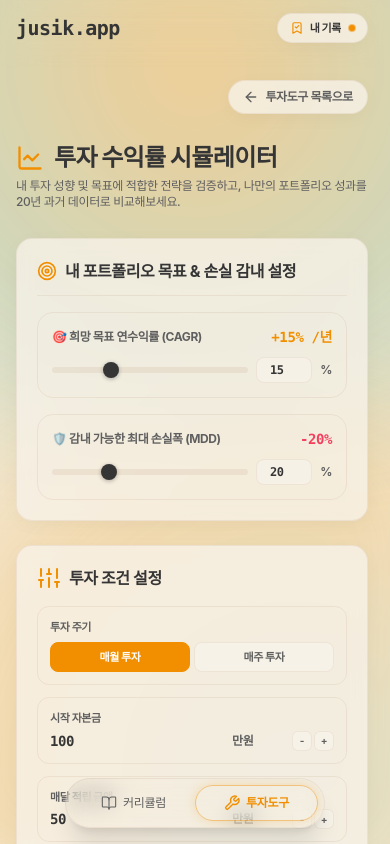
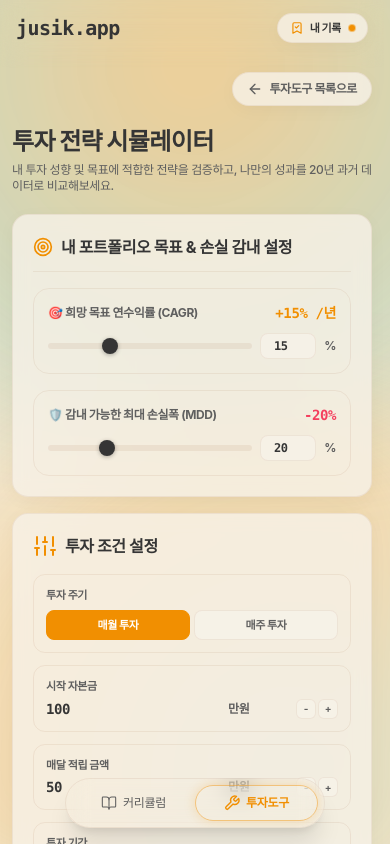
Before and after one commit to hajooi/jusik-app, a Next.js app: page /tools/simulate in a window 390 px wide. Shown: the top 844 px of the page. Built offline with nearby package versions, Linux system fonts and the light colour scheme.

Commit message:
refactor: update simulator title & survey text, add auto scroll to top and git push

```diff
--- a/src/app/tools/page.tsx
+++ b/src/app/tools/page.tsx
@@ -5,14 +5,14 @@ export default function ToolsPage() {
   const tools = [
     {
       title: '투자 성향 진단',
-      description: '손실이 무서운 사람부터 적극적인 사람까지! 나의 진짜 투자 스타일과 위험 관리법 진단',
+      description: '손실이 걱정되는 사람부터 큰 기회를 찾는 사람까지! 나에게 딱 맞는 투자 스타일 찾기',
       href: '/tools/type',
       icon: Sparkles,
       tag: '40문항 진단',
       isComingSoon: false,
     },
     {
-      title: '투자 수익률 시뮬레이터',
+      title: '투자 전략 시뮬레이터',
       description: '이렇게 투자하면 미래에 얼마가 모일까? 내가 만든 조합의 성적 미리보기',
       href: '/tools/simulate',
       icon: LineChart,
--- a/src/app/tools/simulate/layout.tsx
+++ b/src/app/tools/simulate/layout.tsx
@@ -1,7 +1,7 @@
 import { Metadata } from 'next';
 
 export const metadata: Metadata = {
-  title: '투자 수익률 시뮬레이터 | 미국 주식 포트폴리오 백테스트',
+  title: '투자 전략 시뮬레이터 | 미국 주식 백테스트',
   description: '20년 미국 주식 실제 주가 데이터를 기반으로 SPY, QQQ, SCHD, 비트코인 등 다양한 종목의 적립식 투자 수익률, CAGR, MDD 및 하락장 방어 전략을 시뮬레이션하세요.',
   keywords: [
     '주식 백테스트',
@@ -18,7 +18,7 @@ export const metadata: Metadata = {
     canonical: 'https://jusik.app/tools/simulate',
   },
   openGraph: {
-    title: '투자 수익률 시뮬레이터 | 미국 주식 포트폴리오 백테스트',
+    title: '투자 전략 시뮬레이터 | 미국 주식 백테스트',
     description: '20년 미국 주식 실제 주가 데이터 기반 적립식 투자 수익률, CAGR, MDD 및 하락장 방어 전략 백테스터',
     url: 'https://jusik.app/tools/simulate',
     siteName: '주식앱',
@@ -27,7 +27,7 @@ export const metadata: Metadata = {
   },
   twitter: {
     card: 'summary_large_image',
-    title: '투자 수익률 시뮬레이터 | 미국 주식 포트폴리오 백테스트',
+    title: '투자 전략 시뮬레이터 | 미국 주식 백테스트',
     description: '20년 미국 주식 실제 주가 데이터 기반 적립식 투자 수익률 및 하락장 방어 백테스터',
   },
 };
--- a/src/app/tools/simulate/page.tsx
+++ b/src/app/tools/simulate/page.tsx
@@ -510,7 +510,7 @@ function SimulatorContent() {
     if (isRiskTooHigh) {
       return {
         type: 'warning',
-        title: '⚠️ 감내 가능한 범위를 넘어서는 위험 포트폴리오입니다',
+        title: '⚠️ 감내 가능한 범위를 넘어서는 위험한 전략입니다',
         desc: `과거 최대 손실폭(-${actualMDD}%)이 설정하신 감내 기준(-${maxTolerableMDD}%)을 초과합니다. 200일선 방어 옵션을 켜거나 안전 자산(SCHD, 현금) 비중을 높여 위험을 낮춰보세요.`,
       };
     }
@@ -524,7 +524,7 @@ function SimulatorContent() {
     return {
       type: 'success',
       title: '🎉 내 성향과 목표에 알맞은 균형 잡힌 구성입니다',
-      desc: `과거 최대 손실폭(-${actualMDD}%)이 감내 기준 이내이며, 연수익률(+${actualCAGR}%)도 목표 수치에 잘 부합하는 안정적인 커스텀 포트폴리오입니다.`,
+      desc: `과거 최대 손실폭(-${actualMDD}%)이 감내 기준 이내이며, 연수익률(+${actualCAGR}%)도 목표 수치에 잘 부합하는 안정적인 커스텀 전략입니다.`,
     };
   }, [simulation.portB.mdd, simulation.portB.cagr, maxTolerableMDD, targetCAGR]);
 
@@ -625,7 +625,7 @@ function SimulatorContent() {
   const activeHoverPoint = hoverIndex !== null ? simulation.points[hoverIndex] : null;
 
   return (
-    <div className="max-w-4xl mx-auto px-4 sm:px-6 py-6 sm:py-8 space-y-6 select-none">
+    <div className="max-w-4xl mx-auto px-3 sm:px-6 py-4 sm:py-8 space-y-4 sm:space-y-6 select-none">
 
       {/* Top Header Navigation */}
       <div className="flex items-center justify-end">
@@ -640,12 +640,11 @@ function SimulatorContent() {
 
       {/* Header Banner */}
       <div className="space-y-1 py-1">
-        <h1 className="text-2xl sm:text-3xl font-black tracking-tight text-[var(--text-primary)] flex items-center gap-2.5">
-          <LineChart className="w-7 h-7 text-[var(--accent-orange)]" />
-          투자 수익률 시뮬레이터
+        <h1 className="text-2xl sm:text-3xl font-black text-[var(--text-primary)] tracking-tight">
+          투자 전략 시뮬레이터
         </h1>
         <p className="text-xs sm:text-sm text-[var(--text-secondary)] font-medium">
-          내 투자 성향 및 목표에 적합한 전략을 검증하고, 나만의 포트폴리오 성과를 20년 과거 데이터로 비교해보세요.
+          내 투자 성향 및 목표에 적합한 전략을 검증하고, 나만의 성과를 20년 과거 데이터로 비교해보세요.
         </p>
       </div>
 
--- a/src/app/tools/type/page.tsx
+++ b/src/app/tools/type/page.tsx
@@ -78,6 +78,7 @@ function SurveyContent() {
       localStorage.setItem('jusik_type_completed', 'true');
       const resultData = calculateSurveyResult(answers);
       updateInvestmentType(resultData.typeCode, answers);
+      window.scrollTo({ top: 0, behavior: 'smooth' });
     }
   };
 
@@ -97,6 +98,7 @@ function SurveyContent() {
     localStorage.removeItem('jusik_type_answers');
     localStorage.removeItem('jusik_type_completed');
     localStorage.removeItem('jusik_type_current_page');
+    window.scrollTo({ top: 0, behavior: 'smooth' });
   };
 
   if (isCompleted) {
@@ -123,7 +125,7 @@ function SurveyContent() {
   }
 
   return (
-    <div className="max-w-4xl mx-auto px-4 sm:px-6 py-6 sm:py-8 space-y-6">
+    <div className="max-w-4xl mx-auto px-3 sm:px-6 py-4 sm:py-8 space-y-4 sm:space-y-6">
       {/* Top Header Navigation */}
       <div className="flex items-center justify-between">
         <button
--- a/src/components/type/ResultView.tsx
+++ b/src/components/type/ResultView.tsx
@@ -281,18 +281,18 @@ export default function ResultView({ profile, scores, onRestart }: ResultViewPro
       <div className="glass-card p-6 rounded-3xl space-y-4 border border-[var(--accent-orange)] bg-[var(--accent-orange)]/5 relative overflow-hidden shadow-[0_0_20px_rgba(241,143,1,0.12)]">
         <div className="flex items-center justify-between gap-2">
           <span className="px-2.5 py-0.5 rounded-full bg-[var(--accent-orange)] text-white text-[11px] font-extrabold font-mono">
-            맞춤 수익률 시뮬레이션
+            맞춤 전략 제공
           </span>
           <span className="text-xs font-bold text-[var(--accent-orange)] font-mono">
-            20년 과거 데이터 검증
+            {profile.name} 유형 추천
           </span>
         </div>
         <div className="space-y-1">
           <h3 className="text-lg sm:text-xl font-black text-[var(--text-primary)] tracking-tight">
-            내 성향({profile.name})에 딱 맞는 맞춤 포트폴리오로 20년 수익률을 시뮬레이션해 보세요! 🚀
+            내 성향에 딱 맞는 맞춤 전략을 확인해보세요! 🚀
           </h3>
           <p className="text-xs sm:text-sm text-[var(--text-secondary)] font-medium leading-relaxed">
-            {profile.name} 유형의 목표 수익률과 감내할 수 있는 손실폭(MDD)에 맞춰 추천 전략이 자동으로 첫 화면에 배치됩니다.
+            {profile.name} 유형에 맞춰 추천 전략이 제공됩니다.
           </p>
         </div>
         <div className="pt-2">
--- a/src/data/curriculum.ts
+++ b/src/data/curriculum.ts
@@ -717,7 +717,7 @@ export const CURRICULUM_DATA: Level[] = [
     levelId: "lv2",
     levelNumber: 2,
     title: "자산 배분",
-    description: "투자 성향 검사부터 올웨더 포트폴리오, 위험 관리 분산 기법까지",
+    description: "투자 성향 검사부터 올웨더 자산배분, 위험 관리 분산 기법까지",
     badgeText: "자산 배분",
     iconName: "PieChart",
     isComingSoon: true,
--- a/src/data/investmentSurvey.ts
+++ b/src/data/investmentSurvey.ts
@@ -89,8 +89,8 @@ export const QUESTIONS: Question[] = [
   {
     id: 10,
     axis: 'GS',
-    question: '포트폴리오를 구성할 때 안전자산에 대한 생각은 어떤가요?',
-    leftLabel: '원금을 지키기 위해 포트폴리오에 반드시 넣어야 한다',
+    question: '자산을 구성할 때 안전자산에 대한 생각은 어떤가요?',
+    leftLabel: '원금을 지키기 위해 자산 구성에 반드시 넣어야 한다',
     rightLabel: '전체 수익률을 갉아먹으므로 가급적 뺀다',
   },
 
@@ -277,7 +277,7 @@ export const QUESTIONS: Question[] = [
   {
     id: 36,
     axis: 'RI',
-    question: '포트폴리오의 종목별 비중은 어떤 기준으로 정하나요?',
+    question: '투자 종목별 비중은 어떤 기준으로 정하나요?',
     leftLabel: '그때그때 더 자신 있는 종목에 비중을 더 싣는다',
     rightLabel: '자산 배분 공식에 맞춰 정확히 나눈다',
   },
```
